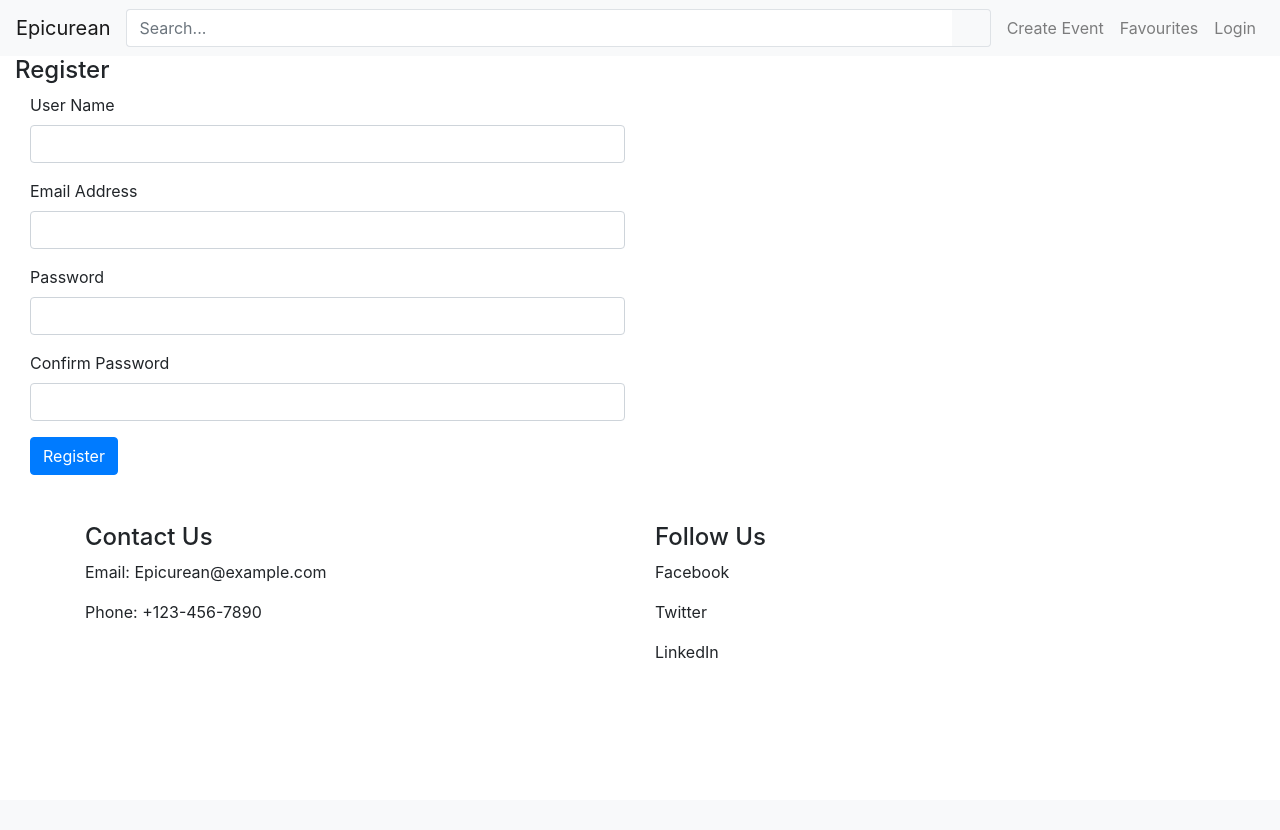
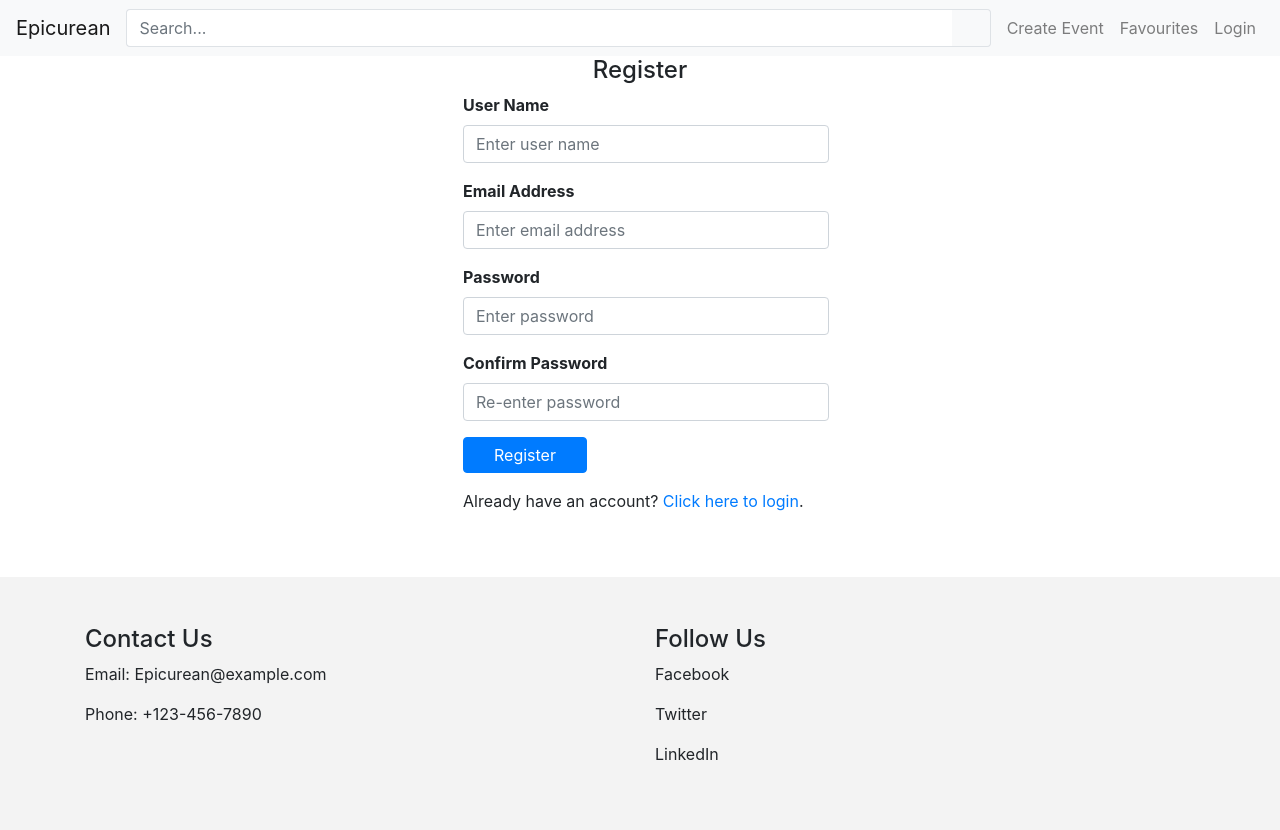
Before and after one commit to GStaines199/IAB207RWA44, a Flask app: page /register in a window 1280 px wide. Before the commit the page ends 658 px from the top, so only its background shows below. Run offline with Flask 3, Linux system fonts and the light colour scheme; some libraries are stand-ins or nearby versions.

Commit message:
Styling Login and Register

```diff
--- a/projectfile/website/auth.py
+++ b/projectfile/website/auth.py
@@ -46,10 +46,10 @@ def login():
         user = db.session.scalar(db.select(User).where(User.name==user_name))
         #if there is no user with that name
         if user is None:
-            error = 'Incorrect username'#could be a security risk to give this much info away
+            error = 'Incorrect username or password'#could be a security risk to give this much info away
         #check the password - notice password hash function
         elif not check_password_hash(user.password_hash, password): # takes the hash and password
-            error = 'Incorrect password'
+            error = 'Incorrect username or password'
         if error is None:
             #all good, set the login_user of flask_login to manage the user
             login_user(user)
--- a/projectfile/website/forms.py
+++ b/projectfile/website/forms.py
@@ -1,5 +1,5 @@
 from flask_wtf import FlaskForm
-from wtforms.fields import TextAreaField, SubmitField, StringField, PasswordField
+from wtforms.fields import TextAreaField, SubmitField, StringField, PasswordField, BooleanField, IntegerField
 from wtforms.validators import InputRequired, Email, EqualTo, Length
 from flask_wtf.file import FileRequired, FileField, FileAllowed
 
@@ -7,18 +7,18 @@ ALLOWED_FILE = {'PNG', 'JPG', 'JPEG', 'png', 'jpg', 'jpeg'}
 
 #creates the login information
 class LoginForm(FlaskForm):
-    user_name=StringField("User Name", validators=[InputRequired('Enter user name')])
-    password=PasswordField("Password", validators=[InputRequired('Enter user password')])
+    user_name=StringField("User Name", validators=[InputRequired('Enter user name')], render_kw={"placeholder": "Enter user name"})
+    password=PasswordField("Password", validators=[InputRequired('Enter user password')], render_kw={"placeholder": "Enter user password"}, id="password")
     submit = SubmitField("Login")
 
  # this is the registration form
 class RegisterForm(FlaskForm):
-    user_name=StringField("User Name", validators=[InputRequired()])
-    email_id = StringField("Email Address", validators=[Email("Please enter a valid email")])
+    user_name=StringField("User Name", validators=[InputRequired()], render_kw={"placeholder": "Enter user name"})
+    email_id = StringField("Email Address", validators=[Email("Please enter a valid email")], render_kw={"placeholder": "Enter email address"})
     #linking two fields - password should be equal to data entered in confirm
     password=PasswordField("Password", validators=[InputRequired(),
-                  EqualTo('confirm', message="Passwords should match")])
-    confirm = PasswordField("Confirm Password")
+                  EqualTo('confirm', message="Passwords should match")], render_kw={"placeholder": "Enter password"})
+    confirm = PasswordField("Confirm Password", validators=[InputRequired()], render_kw={"placeholder": "Re-enter password"})
 
     #submit button
     submit = SubmitField("Register")
@@ -30,7 +30,7 @@ class EventForm(FlaskForm):
     image = FileField('Event Image', validators=[
         FileRequired(message='Image cannot be empty'),
         FileAllowed(ALLOWED_FILE, message='Only supports PNG, JPG, png, jpg')])
-    price = StringField('Price',  validators=[InputRequired()])
+    price = IntegerField('Price ($)',  validators=[InputRequired()])
     submit = SubmitField("Create")
 
 
--- /dev/null
+++ b/projectfile/website/static/css/base.css
@@ -0,0 +1,16 @@
+footer {
+  margin-top: auto;
+    background-color: rgba(240, 240, 240, 0.788);
+    padding: 3rem;
+}
+
+html {
+    height: 100%;
+}
+
+body {
+    min-height: 100%;
+
+    display: flex;
+    flex-direction: column;
+}
--- /dev/null
+++ b/projectfile/website/static/css/user.css
@@ -0,0 +1,23 @@
+.formdiv{
+    margin-left: 20% !important;
+}
+
+label {
+    font-weight: bold !important;
+}
+input[type=text], input[type=password], input[type=email], input[type=file], textarea, input[type=number] {
+    width: 60% !important;
+}
+
+input[type=submit]{
+    padding: 5px 30px !important;
+}
+
+input[type=submit]:hover {
+    background-color: #2615be !important;
+    box-shadow: 2px 2px 5px rgba(0, 0, 0, 0.3);
+}
+.page-header {
+    text-align: center !important;
+
+}
--- a/projectfile/website/templates/base.html
+++ b/projectfile/website/templates/base.html
@@ -5,6 +5,10 @@
     <meta name="viewport" content="width=device-width, initial-scale=1">
     <title>IAB207 Assignment 3</title>
     <link href="https://cdn.jsdelivr.net/npm/bootstrap@5.3.0-alpha3/dist/css/bootstrap.min.css" rel="stylesheet" integrity="sha384-KK94CHFLLe+nY2dmCWGMq91rCGa5gtU4mk92HdvYe+M/SXH301p5ILy+dN9+nJOZ" crossorigin="anonymous">
+
+    <link rel="stylesheet" type="text/css" href="{{ url_for('static', filename='css/user.css') }}">
+    <link rel="stylesheet" type="text/css" href="{{ url_for('static', filename='css/base.css') }}">
+    <link rel="stylesheet" type="text/css" href="{{ url_for('static', filename='css/events.css') }}">
 
     <link rel="stylesheet" href="https://stackpath.bootstrapcdn.com/bootstrap/4.5.2/css/bootstrap.min.css">
     <link rel="stylesheet" href="https://stackpath.bootstrapcdn.com/font-awesome/4.7.0/css/font-awesome.min.css">
@@ -86,6 +90,7 @@
     <script src="https://stackpath.bootstrapcdn.com/bootstrap/4.5.2/js/bootstrap.min.js"
         integrity="sha384-B4gt1jrGC7Jh4AgTPSdUtOBvfO8shuf57BaghqFfPlYxofvL8/KUEfYiJOMMV+rV"
         crossorigin="anonymous"></script>
+    <script src="{{ url_for('static', filename='js/base.js') }}"></script>
 </body>
 
 </html>
--- a/projectfile/website/templates/user.html
+++ b/projectfile/website/templates/user.html
@@ -5,17 +5,20 @@
 {% block content %}
 
 <div class="container-fluid">
-<div class="page-header">
-    <h4>{{heading}}</h4>
-</div>
+  <div class="row justify-content-center">
+      <div class="page-header">
+        <h4>{{heading}}</h4>
+    </div>
+    </div>
+
 
 {% with messages = get_flashed_messages() %}
 {% if messages %} <!-- check if there are any messages -->
   <div class="container-fluid">
-    <div class="row mt-3 mb-3">
+    <div class="row mt-3 mb-3 ">
       <div class="col-md-12">
       {% for message in messages %} <!--loop through the messages-->
-        <div class="alert alert-info">{{ messagem}}</div> <!--display as alert-->
+        <div class="alert alert-info">{{ message }}</div> <!--display as alert-->
       {% endfor %}
     </div>
   </div>
@@ -26,15 +29,21 @@
 <!-- Form rendering is simple and easy if using WTForms -->
 <!-- If you want more granular control, declare the form manually: -->
 <!-- <form action="/route" method="post"> -->
-<div class="col-md-6">
+<div class="row justify-content-center">
+  <div class="formdiv col-md-6 ms-5 ">
     {{ render_form(form) }}
+    {% if heading|lower =='login' %}
+    <p>New user? <a href="{{ url_for('auth.register') }}">Click here to register</a>.</p>
+    {% else %}
+    <p>Already have an account? <a href="{{ url_for('auth.login') }}">Click here to login</a>.</p>
+    {% endif %}
+</div>
 </div>
 
+
 <!-- When you have login form, then show the user a link to register -->
-{% if heading|lower =='login' %}
-<div class="col-md-4">
-    <p>New user? <a href="{{ url_for('auth.register') }}">Click here to register</a>.</p>
-</div>
-{% endif %}
+
+
+
 </div>
 {% endblock %}
```
Also changed, not shown: projectfile/instance/Epicureandb.sqlite, projectfile/website/static/JS/base.js (added), projectfile/website/static/css/events.css (added).
